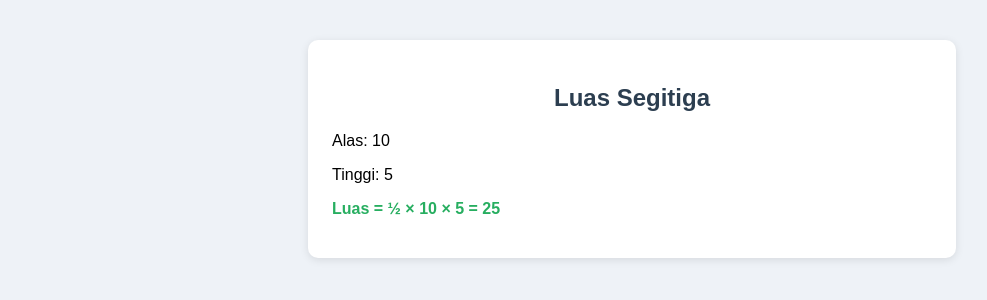
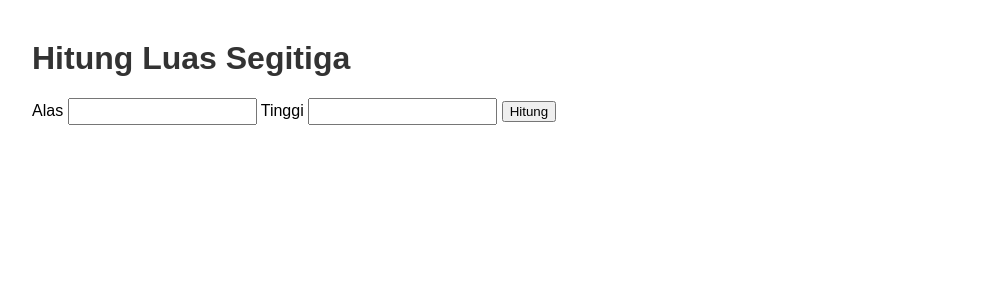
Before and after one commit to VinoAde57/praktikum-laravel, a Laravel app: page /kalkulator/segitiga in a window 1280 px wide. Shown: the top 300 px of the page, without its empty margins (8-995 px from the left). Run offline with Laravel 12, Linux system fonts and the light colour scheme.

Commit message:
[EDIT] kalkulator luas segitiga

```diff
--- a/app/Http/Controllers/KalkulatorController.php
+++ b/app/Http/Controllers/KalkulatorController.php
@@ -1,11 +1,18 @@
 <?php
 namespace App\Http\Controllers;
 
+use Illuminate\Http\Request;
+
 class KalkulatorController extends Controller
 {
-    public function segitiga($alas = 10, $tinggi = 5)
+    public function segitiga(Request $request)
     {
-        $luas = 0.5 * $alas * $tinggi;
-        return view('segitiga', compact('alas', 'tinggi', 'luas'));
+        $luas = null;
+
+        if ($request->filled('alas') && $request->filled('tinggi')) {
+            $luas = 0.5 * $request->alas * $request->tinggi;
+        }
+
+        return view('segitiga', compact('luas'));
     }
 }
--- a/resources/views/segitiga.blade.php
+++ b/resources/views/segitiga.blade.php
@@ -2,14 +2,24 @@
 <html>
 <head>
     <title>Luas Segitiga</title>
-    <link rel="stylesheet" href="{{ asset('css/style.css') }}">
+    <style>
+        body { font-family: Arial, sans-serif; margin: 40px; }
+        h1 { color: #333; }
+        input { padding: 4px; }
+        .hasil { color: #2e8b57; font-weight: bold; font-size: 20px; margin-top: 10px; }
+    </style>
 </head>
 <body>
-    <div class="box">
-        <h2>Luas Segitiga</h2>
-        <p>Alas: {{ $alas }}</p>
-        <p>Tinggi: {{ $tinggi }}</p>
-        <p class="hasil">Luas = ½ × {{ $alas }} × {{ $tinggi }} = {{ $luas }}</p>
-    </div>
+    <h1>Hitung Luas Segitiga</h1>
+
+    <form method="GET" action="/kalkulator/segitiga">
+        Alas <input type="number" name="alas" step="any" min="0">
+        Tinggi <input type="number" name="tinggi" step="any" min="0">
+        <button type="submit">Hitung</button>
+    </form>
+
+    @if ($luas !== null)
+        <p class="hasil">Luas segitiga = {{ $luas }}</p>
+    @endif
 </body>
 </html>
--- a/routes/web.php
+++ b/routes/web.php
@@ -8,5 +8,4 @@ Route::get('/', function () {
 });
 
 Route::get('/daftar/mahasiswa', [MahasiswaController::class, 'index']);
-Route::get('/kalkulator/segitiga/{alas?}/{tinggi?}', [KalkulatorController::class, 'segitiga'])
-    ->whereNumber(['alas', 'tinggi']);
+Route::get('/kalkulator/segitiga', [KalkulatorController::class, 'segitiga']);
```
